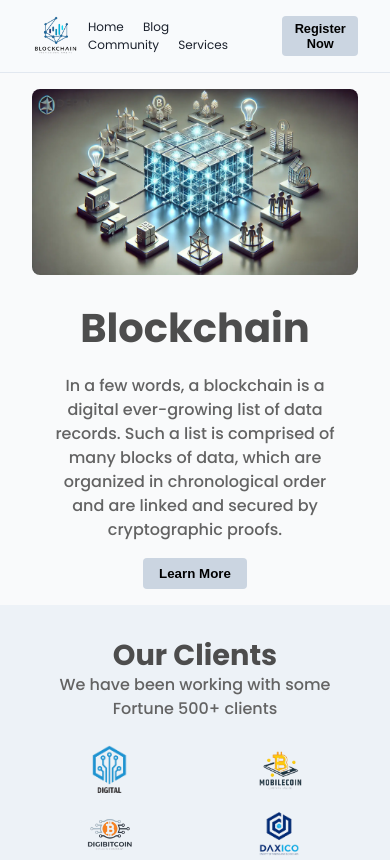
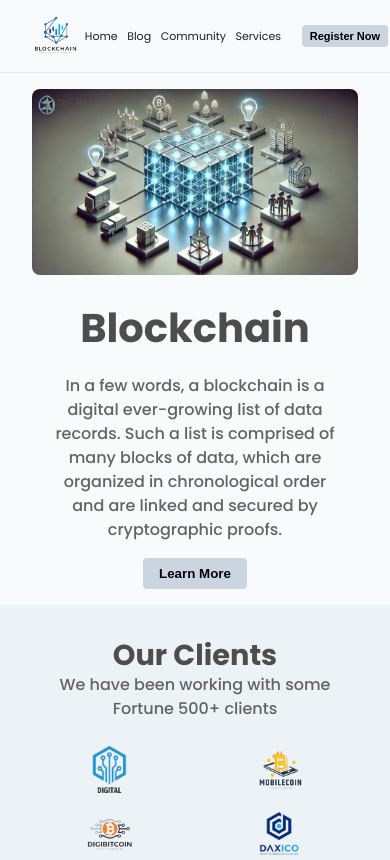
Before and after one commit to M-M-Rakibul-Hasan/Assignment-1-HTML-CSS, a plain HTML site: page index.html in a window 390 px wide. Shown: the top 860 px of the page. Drawn offline with Linux system fonts and the light colour scheme.

Commit message:
Webpage Responsive  Fixed for Navbar

```diff
--- a/style.css
+++ b/style.css
@@ -22,6 +22,7 @@ button {
 }
 
 /* Navbar Section */
+
 .navbar {
   display: flex;
   justify-content: space-between;
@@ -36,6 +37,11 @@ button {
 }
 
 .nav-links {
+  display: flex;
+  align-items: center;
+  gap: 1rem;
+}
+.menu {
   display: flex;
   align-items: center;
   gap: 1rem;
@@ -190,7 +196,6 @@ button {
   justify-content: center;
   align-items: center;
   border-radius: 0.25rem;
-  border: 1px solid red;
   background-color: #ffffff;
   box-shadow: 0 10px 15px -3px rgba(0, 0, 0, 0.1),
     0 4px 6px -2px rgba(0, 0, 0, 0.05);
--- a/style_responsive.css
+++ b/style_responsive.css
@@ -1,13 +1,22 @@
 @media (min-width: 0px) and (max-width: 575.98px) {
+  /* Nav  */
   .navbar {
     padding: 1rem 2rem;
   }
   .nav-links {
-    font-size: 12px;
+    font-size: 11px;
+  }
+  .menu {
+    gap: 0rem;
+  }
+  .menu a {
+    padding: 0.3rem;
   }
   .register-button {
     padding: 0.3rem 0.5rem;
-    font-size: 0.8rem;
+    font-size: 11px;
+    width: max-content;
+    border: none;
   }
   /* Banner */
   .banner {
```
